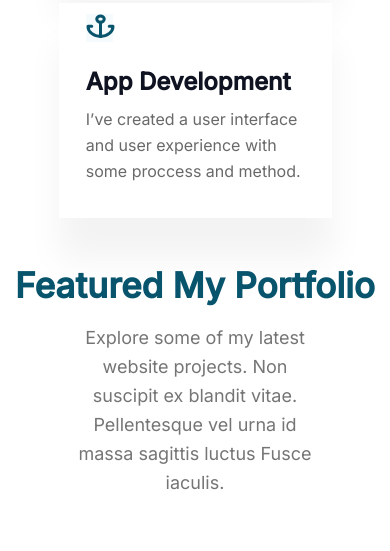
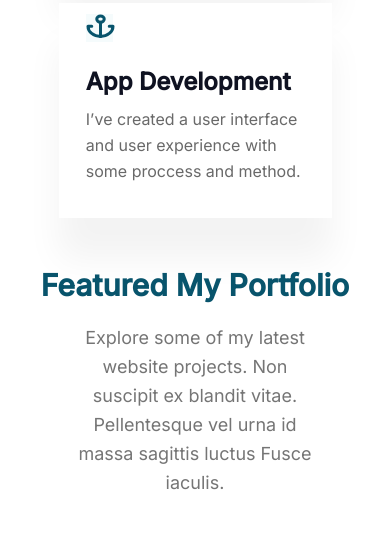
Before and after one commit to Ozodboyeva/portfolio, a plain HTML site: page index.html in a window 390 px wide. Shown: the part 3121-3672 px from the top of the page. Drawn offline with Linux system fonts and the light colour scheme; a web font is replaced by a local one.

Commit message:
changedtype

```diff
--- a/style/style.css
+++ b/style/style.css
@@ -556,6 +556,9 @@ a {
   .about_texts h3 {
     font-size: 42px;
   }
+  .portfolio_texts h2 {
+    font-size: 30px;
+  }
 }
 @media only screen and (max-width: 470px) {
   .about_texts h3 {
```
